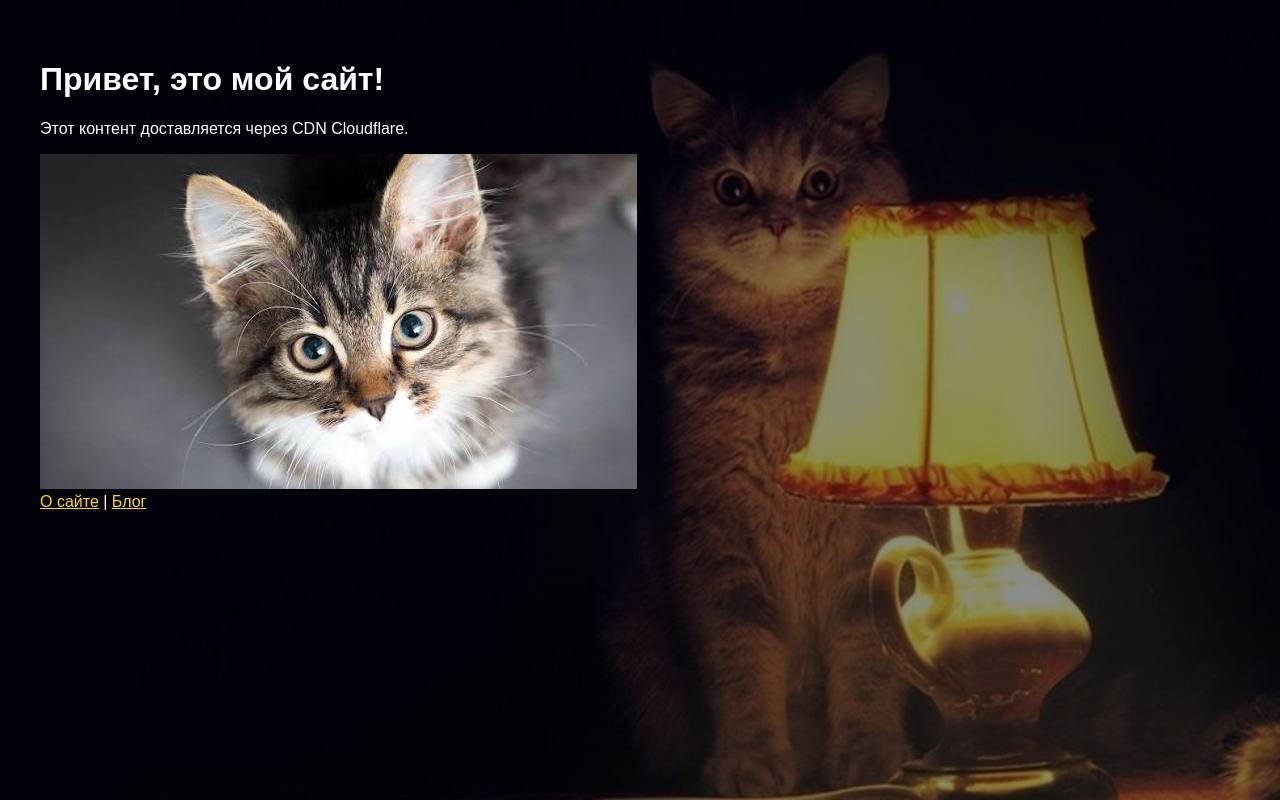
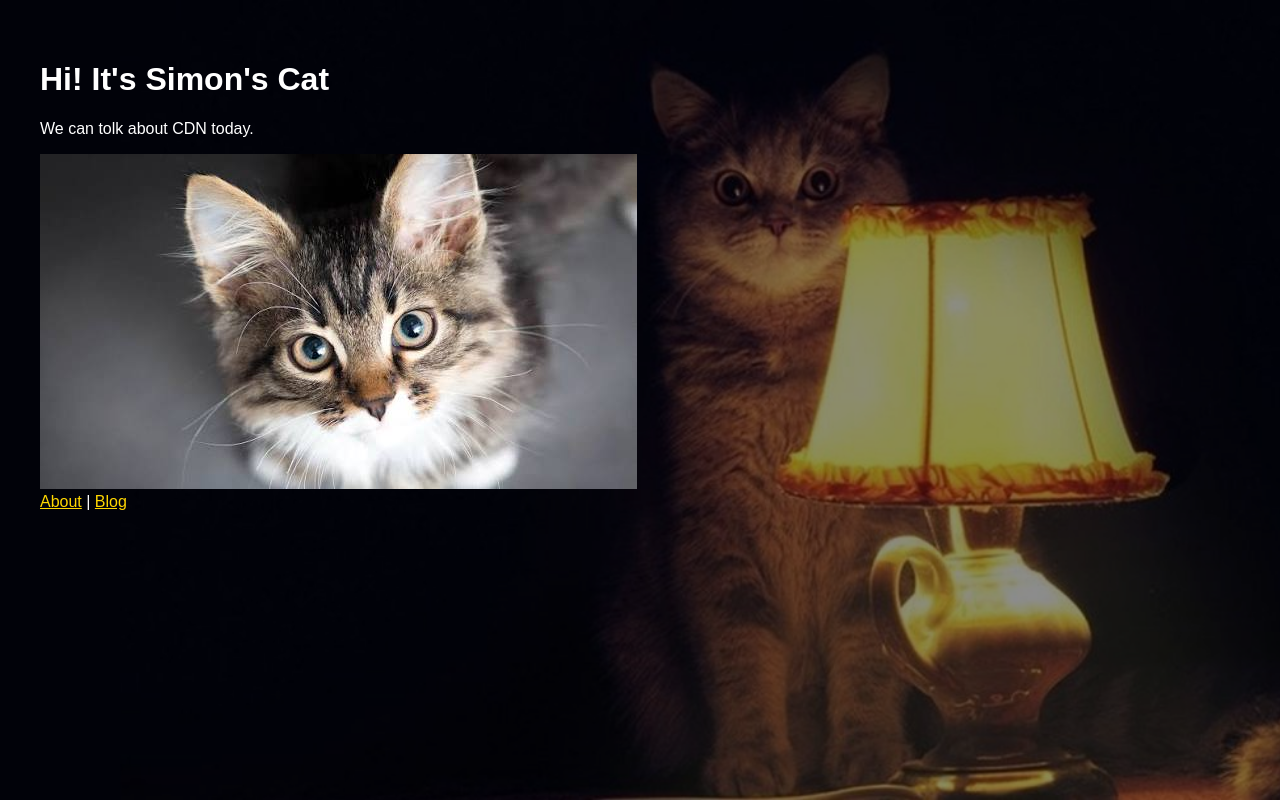
Before and after one commit to ZzodiA/laboratory, a plain HTML site: page index.html in a window 1280 px wide. Drawn offline with Linux system fonts and the light colour scheme.

Commit message:
Update site title and content to English

```diff
--- a/index.html
+++ b/index.html
@@ -2,16 +2,16 @@
 <html lang="ru">
 <head>
     <meta charset="UTF-8">
-    <title>Мой сайт с CDN</title>
+    <title>Cat's site</title>
     <link rel="stylesheet" type="text/css" href="style.css">
 </head>
 <body>
-    <h1>Привет, это мой сайт!</h1>
-    <p>Этот контент доставляется через CDN Cloudflare.</p>
+    <h1>Hi! It's Simon's Cat</h1>
+    <p>We can tolk about CDN today.</p>
     <img src="images/kitten.jpg" alt="Кысь">
     <nav>
-        <a href="about/">О сайте</a> |
-        <a href="blog/post1.html">Блог</a>
+        <a href="about/">About</a> |
+        <a href="blog/post1.html">Blog</a>
     </nav>
 </body>
 </html>
```
